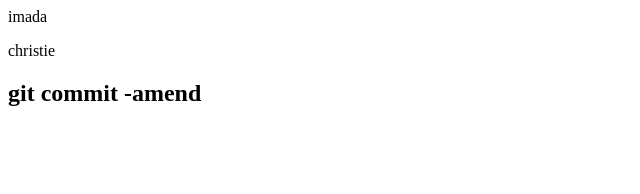
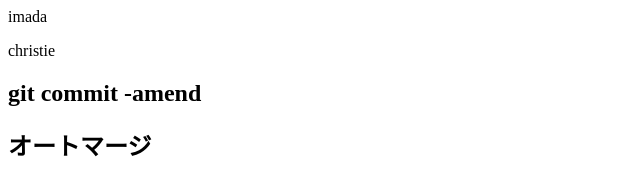
Before and after one commit to imada4911/git_tutorial, a plain HTML site: page index.html in a window 1280 px wide. Shown: the whole page, without its empty margins (0-640 px from the left). Drawn offline with Linux system fonts and the light colour scheme.

Commit message:
オートマージのテスト

```diff
--- a/index.html
+++ b/index.html
@@ -9,5 +9,6 @@
     imada
     <p>christie</p>
     <h2>git commit -amend</h2>
+    <h2>オートマージ</h2>
 </body>
 </html>
```
